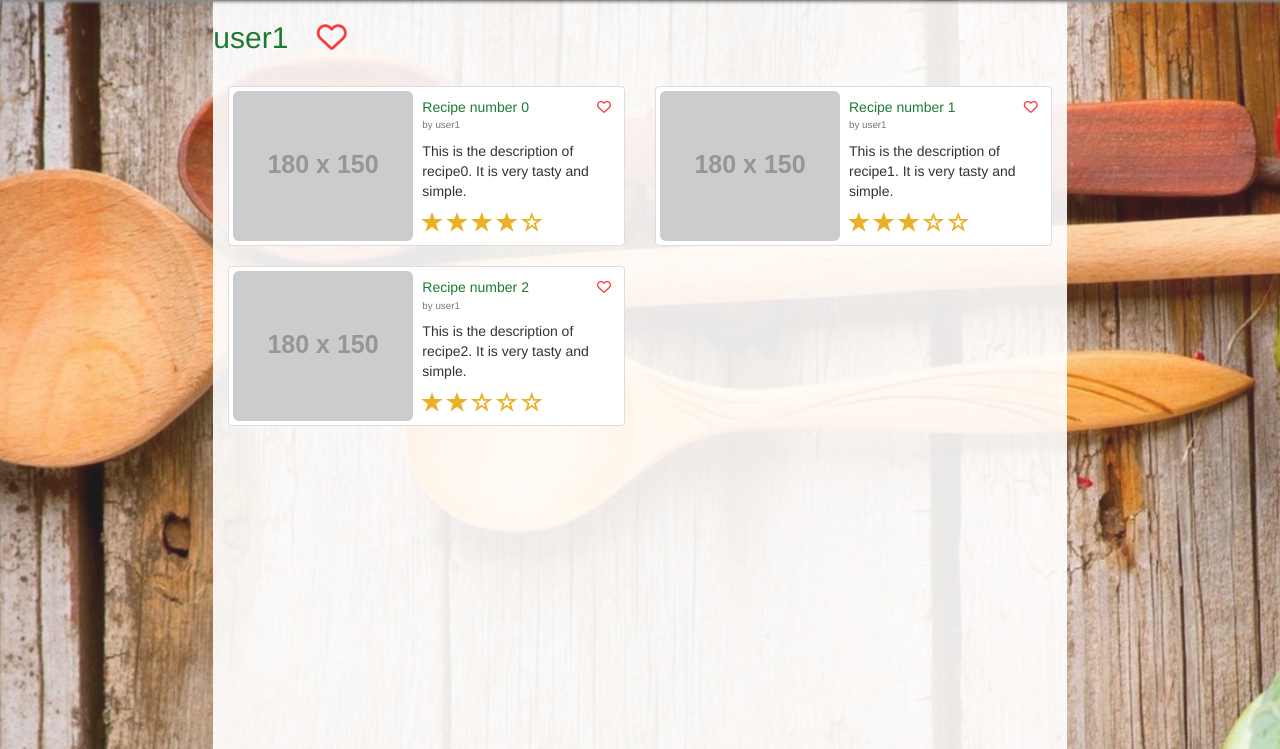
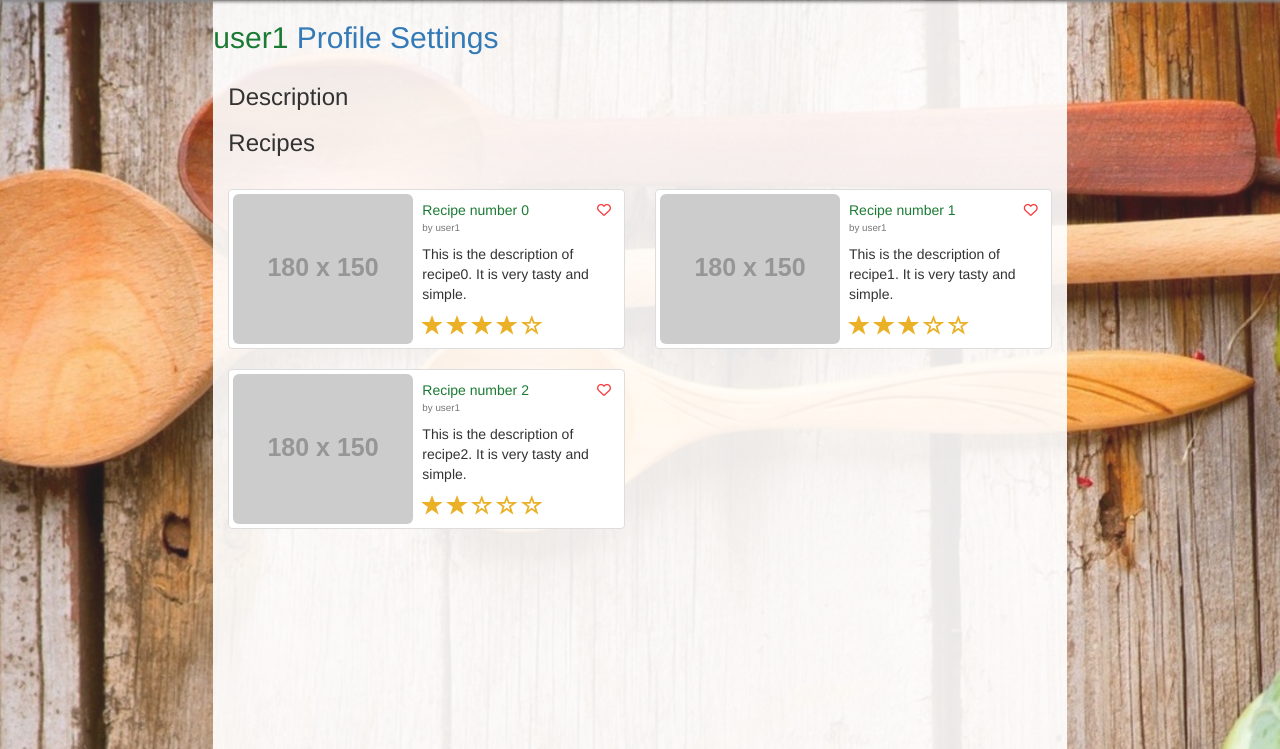
Before and after one commit to Tatsi/Cookit, a Django app: page /user/1/ in a window 1280 px wide. Shown: the part 51-800 px from the top of the page. Run offline with Django 3.2, Linux system fonts and the light colour scheme; a user stored in the database is signed in; data comes from the database, SQL or seed files in the repository; grey boxes labelled with a size stand in for pictures from a placeholder-image service; style sheets or scripts are compiled from the project's sources; some libraries are stand-ins or nearby versions.

Commit message:
Added user settings page

```diff
--- a/cookit/urls.py
+++ b/cookit/urls.py
@@ -21,6 +21,7 @@ import main.views
 urlpatterns = [
     url(r'^admin/', admin.site.urls),
     url(r'^$', main.views.mainpage, name='mainpage'),
+    url(r'^settings/$', main.views.settings, name='settings'),
     url(r'^feed/$', main.views.feed, name='feed'),
     url(r'^feed/add_my_ingredient/$', main.views.add_my_ingredient, name='add_my_ingredient'),
     url(r'^feed/(?P<feed_type>\w+)/$', main.views.feed, name='feed'),
--- a/main/templates/user.html
+++ b/main/templates/user.html
@@ -5,7 +5,9 @@
 <div class="row">
 	<h2>{{ viewed_user.username }}
 	{% if user.is_authenticated %}
-		{% if favourite_user %}
+		{% if viewed_user.id == user.id %}
+			<a href="{% url 'settings' %}">Profile Settings</a>
+		{% elif favourite_user %}
 			<span class="fa fa-heart" id="favourite"></span>
 		{% else %}
 			<span class="fa fa-heart-o" id="favourite"></span>
@@ -13,15 +15,6 @@
 	{% endif %}
 	</h2>
 </div>
-
-<!-- Users recipes-->
-<div class="row feed">
-{% for item in recipes %}
-{% include "recipe_card.html" with item=item %}
-{% endfor %}
-</div>
-
-
 
 <script type="text/javascript">
 	function getCookie(name) {
@@ -39,6 +32,7 @@
 		}
 		return cookieValue;
 	}
+
 	var csrftoken = getCookie('csrftoken');
 
 	$('#favourite').click(function() {
@@ -55,4 +49,22 @@ var csrftoken = getCookie('csrftoken');
 		});
 	});
 </script>
+
+<!-- Users info-->
+
+<!-- Users info-->
+<div>
+	<h3>Description</h3>
+	{{ viewed_user_account.description }}
+</div>
+
+<!-- Users recipes-->
+<h3>Recipes</h3>
+<div class="row feed">
+	{% for item in recipes %}
+		{% include "recipe_card.html" with item=item %}
+	{% endfor %}
+</div>
+
+
 {% endblock %}
--- a/main/views.py
+++ b/main/views.py
@@ -1,9 +1,9 @@
 from django.contrib.auth.decorators import login_required
 from django.contrib.auth.models import User
 from django.http import HttpResponse, HttpResponseRedirect, Http404
-from django.shortcuts import render
+from django.shortcuts import render, redirect
 from django.urls import reverse
-from main.forms import RegisterForm, IngredientsForm, NewRecipeForm
+from main.forms import RegisterForm, IngredientsForm, NewRecipeForm, SettingsForm
 from main.models import Ingredient, UserAccount, UserIngredient, Recipe, RecipeIngredient, CookedRecipe
 from django.utils import dateparse
 import json, datetime
@@ -72,6 +72,26 @@ def user(request, user_id=None):
 
 	return render(request, 'user.html', context)
 
+@login_required
+def settings(request):
+	user = request.user
+	user_account = UserAccount.objects.get(user=user) if user.is_authenticated() else None
+
+	if request.method == "POST":
+		form = SettingsForm(request.POST, instance=user_account)
+		if form.is_valid():
+			#form = form.save(commit=False)
+			#form.user = request.user
+			form.save()
+			return redirect('user', user_id=user.id)
+	else:
+		form = SettingsForm()
+
+	context = {'user': user, 'user_account': user_account}
+
+	return render(request, 'settings.html', context)
+
+@login_required
 def add_my_ingredient(request):
 	user = request.user
 
@@ -142,6 +162,7 @@ def recipe(request, recipe_id):
 	}
 	return render(request, 'recipe.html', context)
 
+@login_required
 def cook_recipe(request, recipe_id):
 	# Get recipe from db
 	try:
@@ -162,6 +183,7 @@ def cook_recipe(request, recipe_id):
 			)
 			return HttpResponse('')
 
+@login_required
 def add_favourite(request, recipe_id):
 	# Get recipe from db
 	try:
@@ -182,6 +204,7 @@ def add_favourite(request, recipe_id):
 				user_account.favourite_recipes.remove(recipe)
 			return HttpResponse('')
 
+@login_required
 def add_favourite_user(request, user_id):
 	# Get user from db
 	try:
```
Also changed, not shown: main/forms.py (+7 -0 lines). Lines whose indentation alone changed are shown as unchanged.
